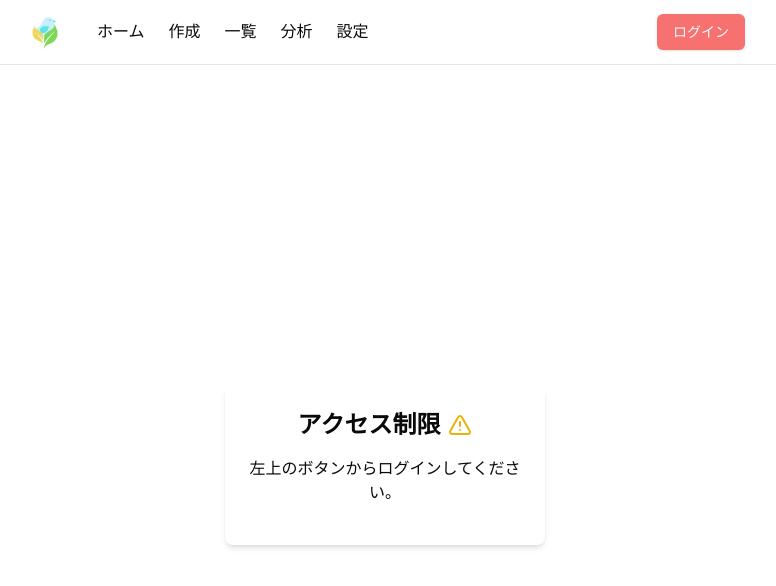
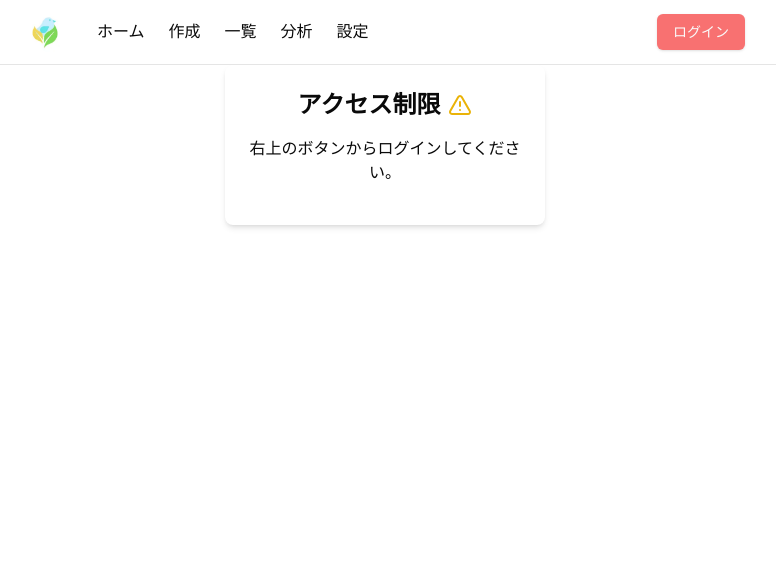
Before and after one commit to jiri0521/air-report, a Next.js app: page /auth/signin in a window 1280 px wide. Shown: the top 586 px of the page, without its empty margins (255-1031 px from the left). Built offline with nearby package versions, Linux system fonts and the light colour scheme; no server answers.

Commit message:
edit signin.tsx

```diff
--- a/app/auth/signin/page.tsx
+++ b/app/auth/signin/page.tsx
@@ -18,13 +18,13 @@ export default function AccessRestricted() {
   }, [status, session]);
 
   return (
-    <div className="flex items-center justify-center h-screen">
+    <div className="flex items-center justify-center">
       <div className="bg-white shadow-md rounded-lg p-6 w-80">
         <h1 className="text-2xl font-bold mb-4 text-center flex items-center justify-center">
           アクセス制限
           <TriangleAlert className="text-yellow-500 ml-2" />
         </h1>
-        <p className="mb-4 text-center">左上のボタンからログインしてください。</p>
+        <p className="mb-4 text-center">右上のボタンからログインしてください。</p>
       </div>
     </div>
   );
```
